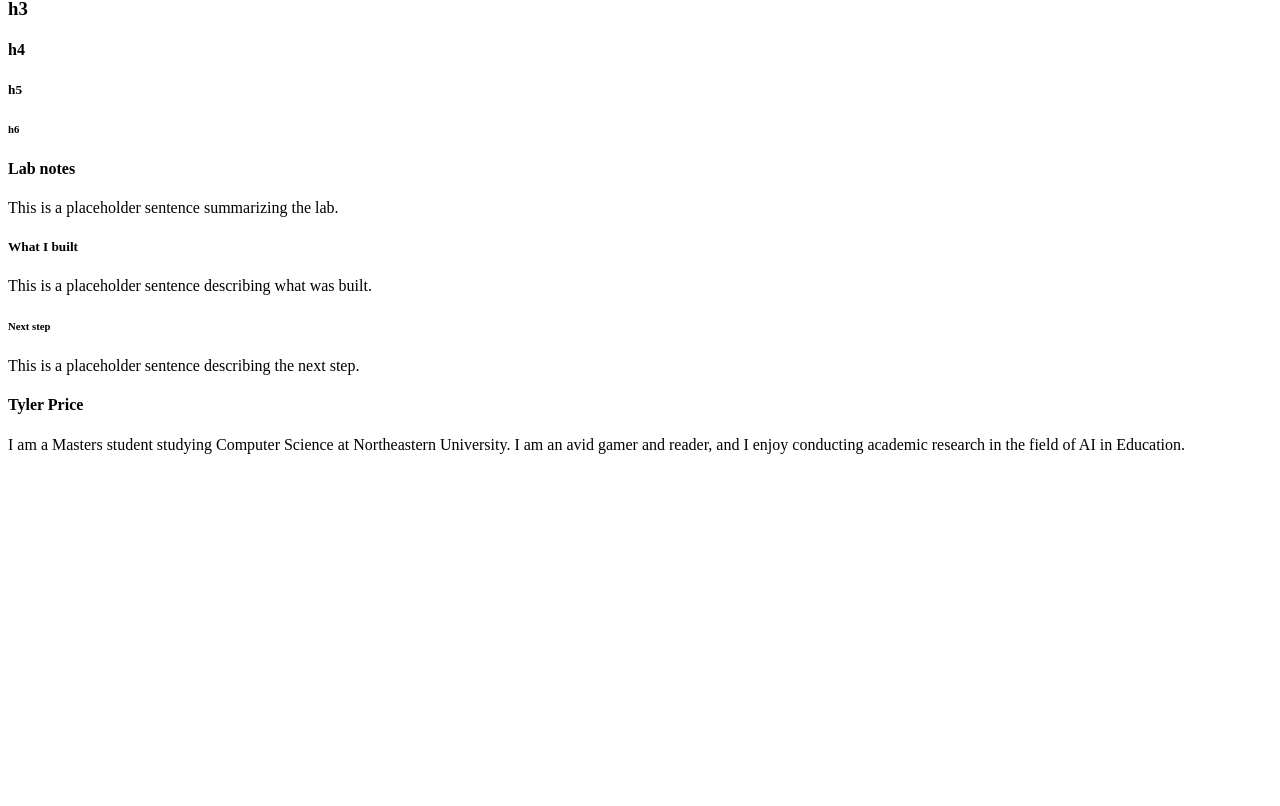
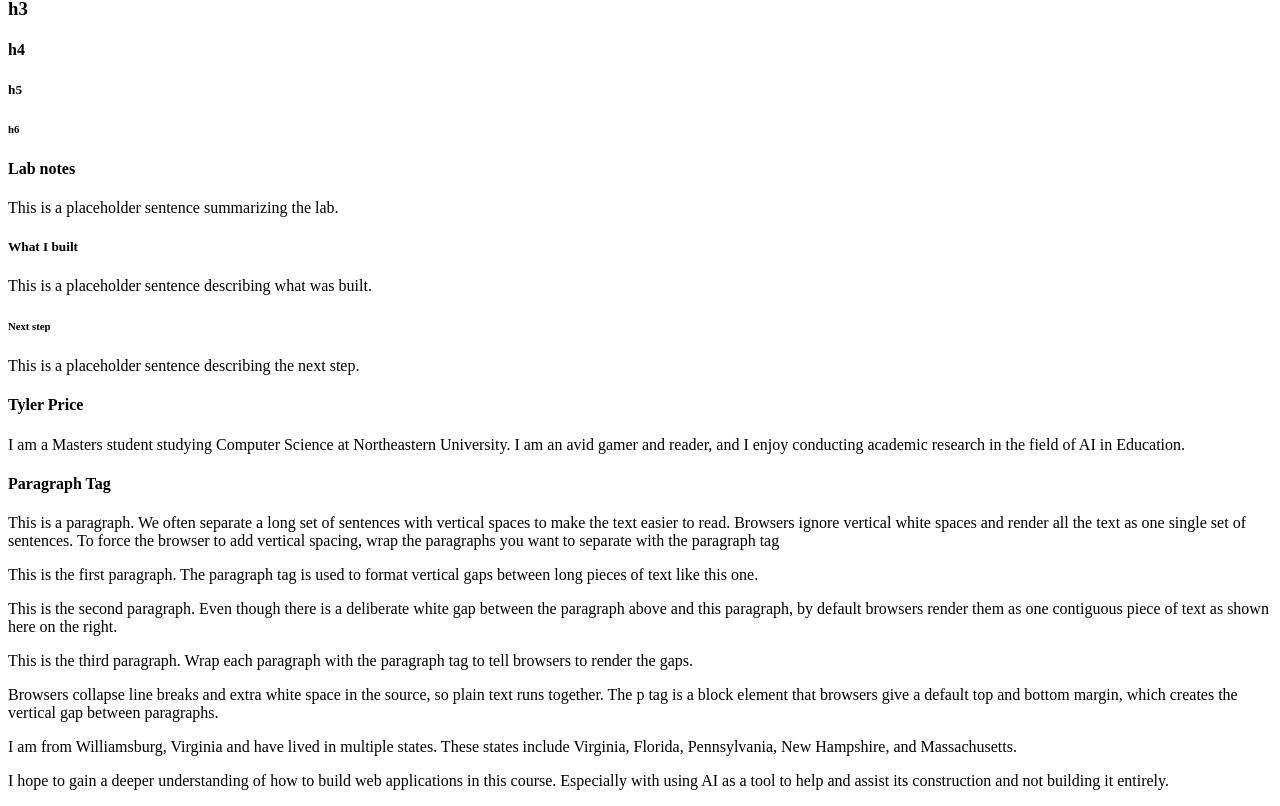
Before and after one commit to pricefy-dotcom/webdev-client, a Next.js app in the folder 2026/fall/webdev/webdev-client/: page /labs/lab1 in a window 1280 px wide. Shown: the part 350-1156 px from the top of the page. Before the commit the page ends 812 px from the top, so only its background shows below. Built offline with nearby package versions, Linux system fonts and the light colour scheme.

Commit message:
Section 1.3.2 Paragraph Tags

```diff
--- /dev/null
+++ b/2026/fall/webdev/webdev-client/app/labs/lab1/ParagraphTag.tsx
@@ -0,0 +1,44 @@
+export default function ParagraphTag() {
+  return (
+    <div id="wd-p-tag">
+      <h4>Paragraph Tag</h4>
+      <p id="wd-p-1">
+        This is a paragraph. We often separate a long set of sentences with
+        vertical spaces to make the text easier to read. Browsers ignore
+        vertical white spaces and render all the text as one single set of
+        sentences. To force the browser to add vertical spacing, wrap the
+        paragraphs you want to separate with the paragraph tag
+      </p>
+      <p id="wd-p-2">
+        This is the first paragraph. The paragraph tag is used to format
+        vertical gaps between long pieces of text like this one.
+      </p>
+      <p id="wd-p-3">
+        This is the second paragraph. Even though there is a deliberate white
+        gap between the paragraph above and this paragraph, by default
+        browsers render them as one contiguous piece of text as shown here on
+        the right.
+      </p>
+      <p id="wd-p-4">
+        This is the third paragraph. Wrap each paragraph with the paragraph
+        tag to tell browsers to render the gaps.
+      </p>
+      <p id="wd-ai-p">
+        Browsers collapse line breaks and extra white space in the source, so
+        plain text runs together. The p tag is a block element that browsers
+        give a default top and bottom margin, which creates the vertical gap
+        between paragraphs.
+      </p>
+      <p id="wd-p-my-1">
+        I am from Williamsburg, Virginia and have lived in multiple states.
+        These states include Virginia, Florida, Pennsylvania, New Hampshire,
+        and Massachusetts.
+      </p>
+      <p id="wd-p-my-2">
+        I hope to gain a deeper understanding of how to build web applications
+        in this course. Especially with using AI as a tool to help and assist
+        its construction and not building it entirely.
+      </p>
+    </div>
+  );
+}
--- a/2026/fall/webdev/webdev-client/app/labs/lab1/page.tsx
+++ b/2026/fall/webdev/webdev-client/app/labs/lab1/page.tsx
@@ -1,4 +1,5 @@
 import HeadingTags from "./HeadingTags";
+import ParagraphTag from "./ParagraphTag";
 
 export default function Lab1() {
     return (
@@ -6,7 +7,7 @@ export default function Lab1() {
             <h2>Lab 1</h2>
             <h3>HTML Examples</h3>
             <HeadingTags />
-
+            <ParagraphTag />
         </div>
     );
 }
```
